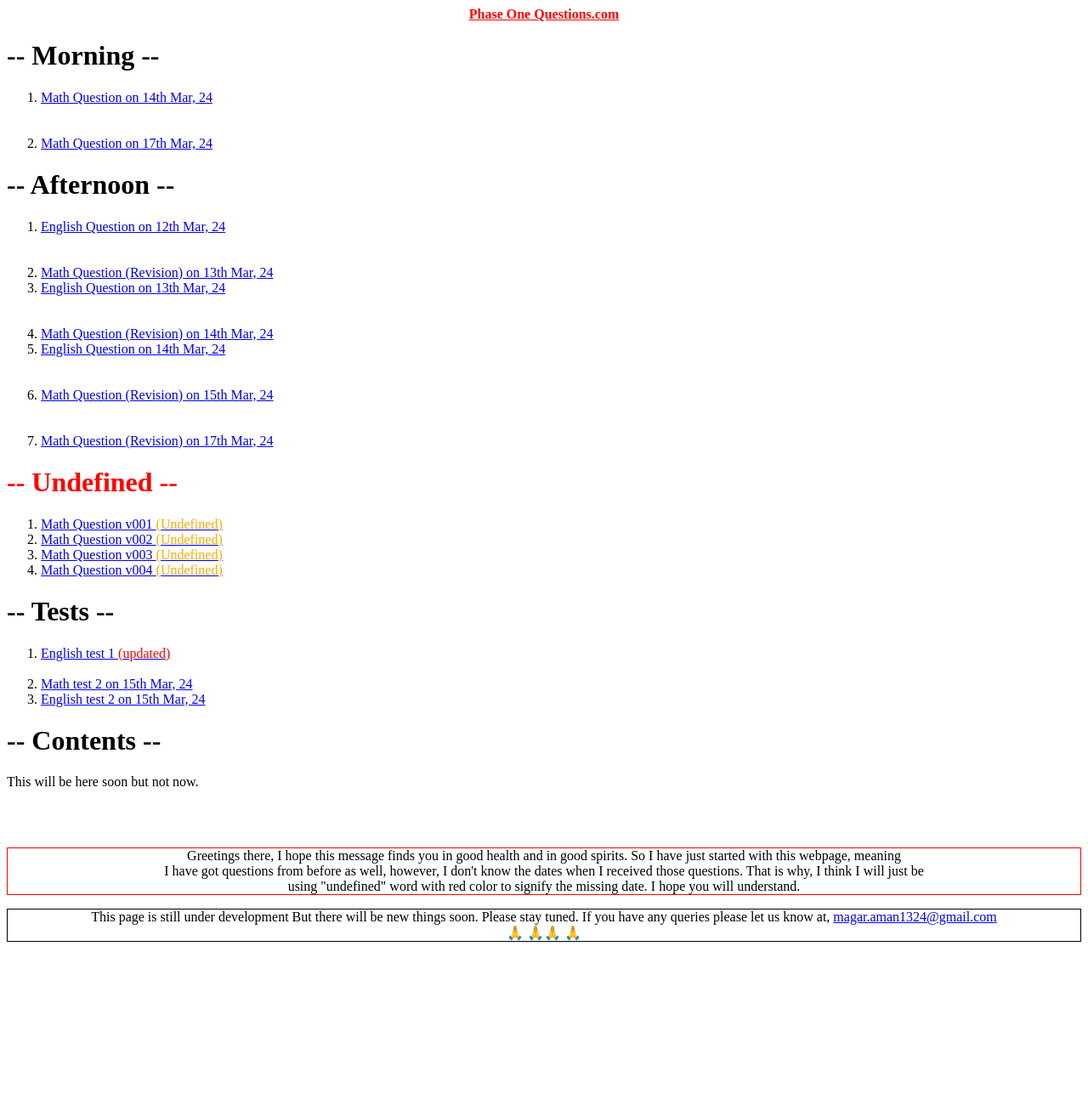
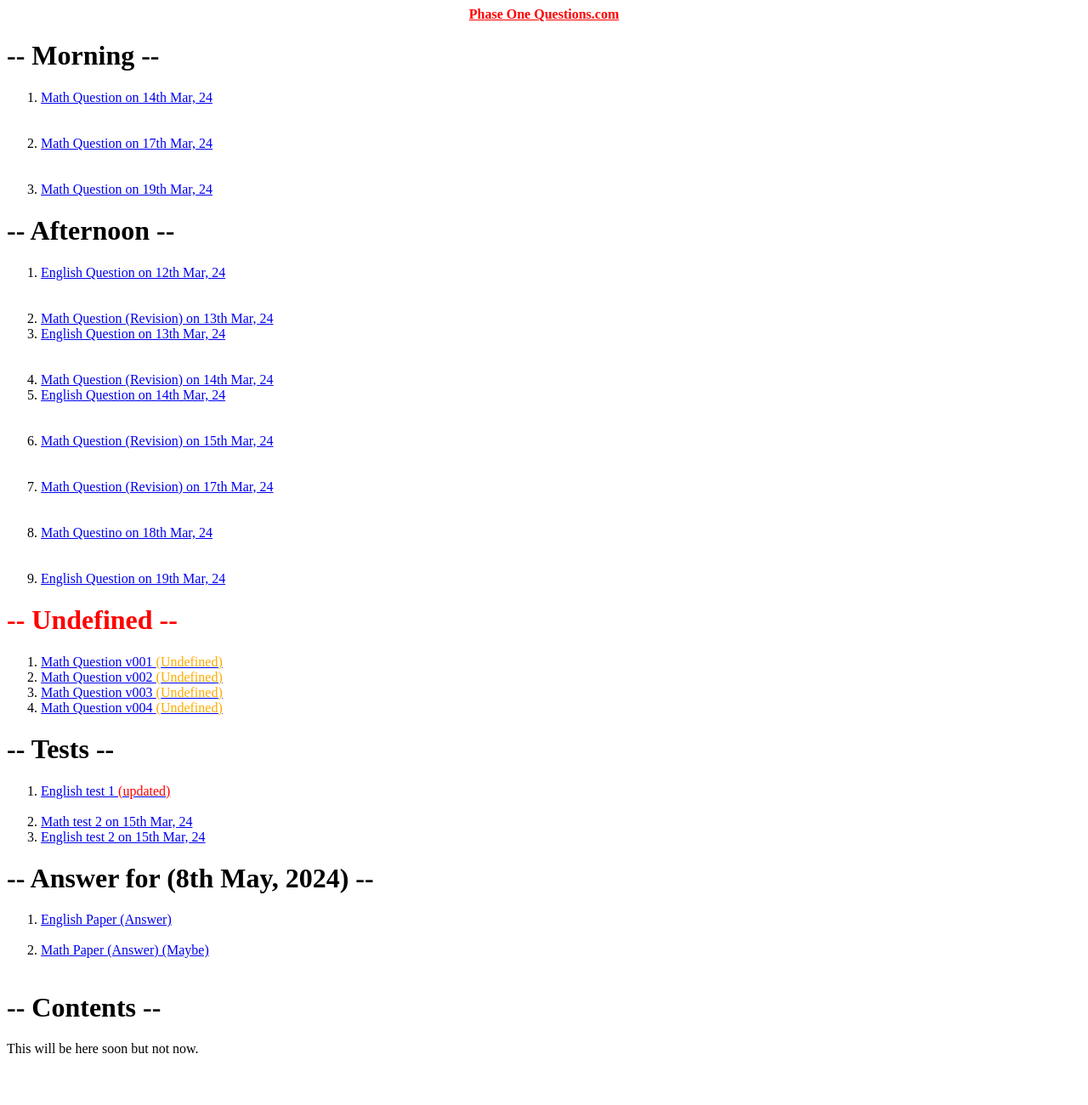
Before and after one commit to AmanIsFat/PhaseOneQuestions.com, a plain HTML site: page index.html in a window 1280 px wide. Shown: the top 1300 px of the page at 85% size. Before the commit the page ends 1124 px from the top, so only its background shows below. Drawn offline with Linux system fonts and the light colour scheme.

Commit message:
updated index.html

```diff
--- a/index.html
+++ b/index.html
@@ -12,7 +12,9 @@
 	<ol>
 		<li><a href="./pages/morning/140324/question1.html">Math Question on 14th Mar, 24</a></li><br><br>
 
-		<li><a href="./pages/morning/170324/question1.html">Math Question on 17th Mar, 24</a></li>
+		<li><a href="./pages/morning/170324/question1.html">Math Question on 17th Mar, 24</a></li><br><br>
+
+		<li><a href="./pages/morning/190324/question1.html">Math Question on 19th Mar, 24</a></li>
 	</ol>
 	<!-- afternoon -->
 	<h1>-- Afternoon -- </h1>
@@ -27,7 +29,13 @@
 
 		<li><a href="./pages/afternoon/150324/question1.html">Math Question (Revision) on 15th Mar, 24</a></li><br><br>
 
-		<li><a href="./pages/afternoon/170324/question1.html">Math Question (Revision) on 17th Mar, 24</a></li>
+		<li><a href="./pages/afternoon/170324/question1.html">Math Question (Revision) on 17th Mar, 24</a></li><br><br>
+
+		<!-- 18th Mar, 24 -->
+		<li><a href="./pages/afternoon/180324/question1.html">Math Questino on 18th Mar, 24</a></li><br><br>
+
+		<!-- 19th Mar, 24 -->
+		<li><a href="./pages/afternoon/190324/question2.html">English Question on 19th Mar, 24</a></li>
 	</ol>
 	<!-- undefined -->
 	<h1><font color="red">-- Undefined --</font></h1>
@@ -44,6 +52,15 @@
 		<br>
 		<li><a href="./pages/tests/secondTest/math_t1.html">Math test 2 on 15th Mar, 24</a></li>
 		<li><a href="./pages/tests/secondTest/english_t2.html">English test 2 on 15th Mar, 24</a></li>
+	</ol>
+
+	<!-- answer -->
+	<h1>-- Answer for (8th May, 2024) --</h1>
+	<ol>
+		<li><a href="./pages/answers/08-jun-24/englishQuestion.html">English Paper (Answer)</a></li>
+		<br>
+		<li><a href="./pages/answers/08-jun-24/mathQuestion.html">Math Paper (Answer) (Maybe)</a></li>
+		<br>
 	</ol>
 
 	<!-- contents -->
```
